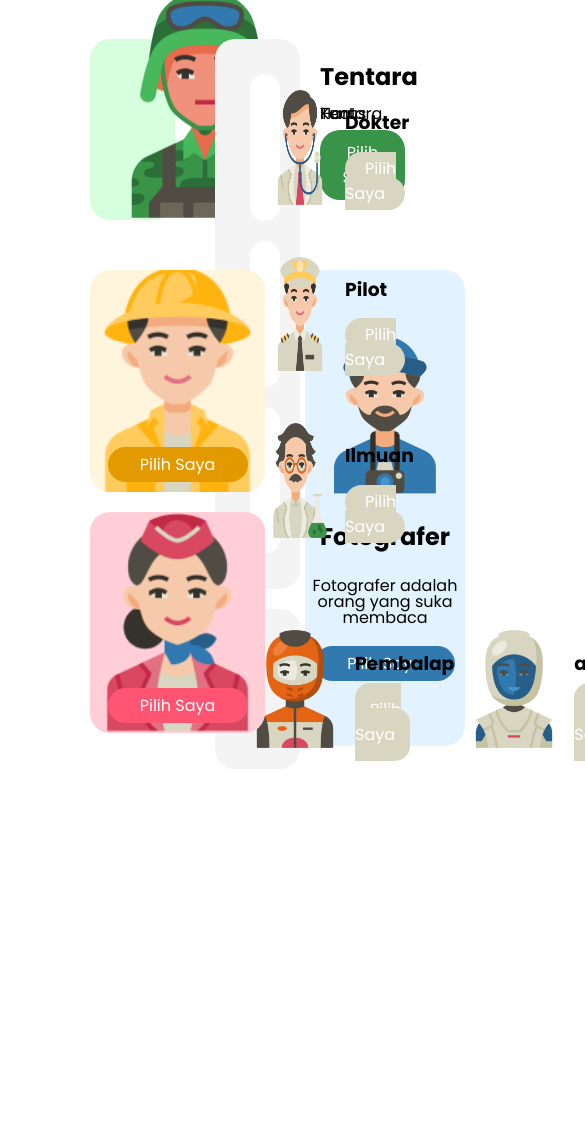
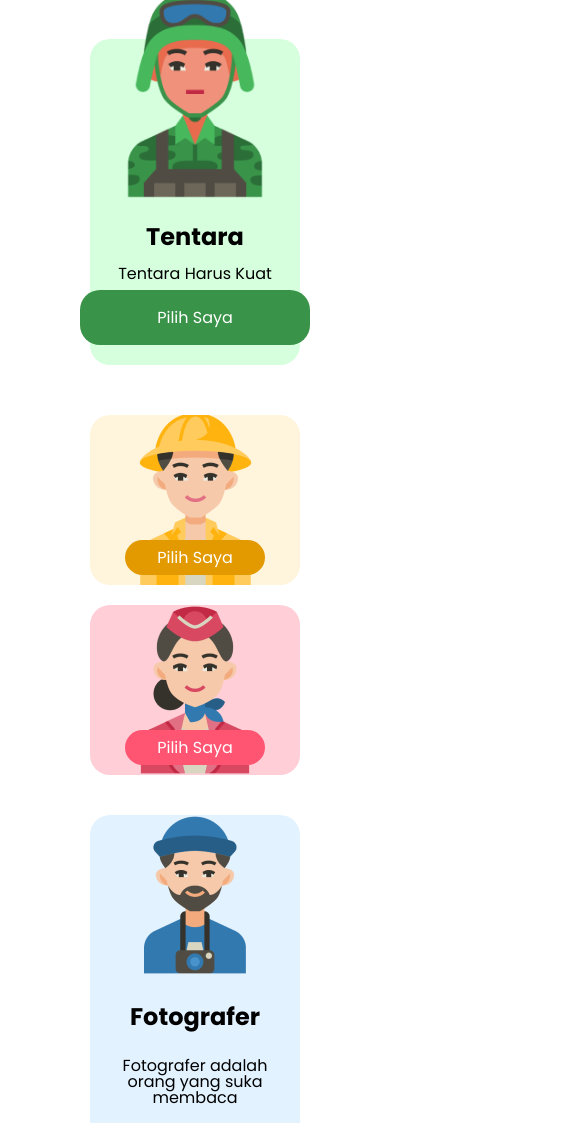
Before and after one commit to ItsMeRizall/ItsMeRizall.github.io, a plain HTML site: page Tugas-PWEBPR-C-3013/index.html in a window 390 px wide. Shown: the part 160-1283 px from the top of the page, 585 px wide, since content can reach past the window. Before the commit the page ends 949 px from the top, so only its background shows below. Drawn offline with Linux system fonts and the light colour scheme.

Commit message:
memperbaiki tampilan di hp

```diff
--- a/Tugas-PWEBPR-C-3013/style.css
+++ b/Tugas-PWEBPR-C-3013/style.css
@@ -403,3 +403,114 @@ h1{
     }
 
   }
+
+  @media screen and (max-width: 425px){
+    .profesi{
+        grid-template-columns: auto;
+        display: flex;
+        flex-direction: column;
+    }
+
+    .tentara{
+        flex-direction: column;
+    }
+
+    .detail-tentara {
+        align-items: center;
+    }
+
+    .detail-tentara a{
+        padding: 15px;
+        width: 200px;
+    }
+
+    .detail-tentara h2, p{
+        text-align: center;
+    }
+
+    .group-box1{
+        flex-direction: column;
+    }
+
+    .putih{
+        padding: 0;
+        background-color: white;
+    }
+
+    .profesi-putih{
+        flex-direction: column;
+        padding: 0;
+        position: relative;
+        justify-content: center;
+        align-items: center;
+        background-color: #E9E8E2;
+    }
+
+    .profesi-putih img{
+        width: 220px;
+    }
+
+    .profesi-putih .detail h3{
+        display: none;
+    }
+
+    .profesi-putih .detail{
+        position: absolute;
+        bottom: 0;
+        margin-bottom: 20px;
+    }
+
+    .driver{
+        flex-direction: column;
+        gap: 20px;
+        padding: 0px;
+    }
+
+    .driver .driver-card{
+        flex-direction: column;
+        position: relative;
+        justify-content: center;
+        align-items: center;
+        margin: 0;
+
+    }
+
+    .driver > .driver-card img{
+        width: max-content;
+    }
+
+    .driver .driver-card .detail{
+        display: flex;
+        text-align: center;
+        position: absolute;
+        bottom: 0;
+        margin-bottom: 20px;
+    }
+
+    .driver .driver-card:nth-child(1){
+        background-color: #FFDBC5;
+    }
+
+    .driver .driver-card:nth-child(1) h3{
+        display: none;
+    }
+
+    .driver .driver-card:nth-child(1) a{
+        background-color: #E36415;
+        width: 200px;
+
+    }
+
+    .driver .driver-card:nth-child(2){
+        background-color: #8FC5ED;
+    }
+
+    .driver .driver-card:nth-child(2) h3{
+        display: none;
+    }
+
+    .driver .driver-card:nth-child(2) a{
+        background-color: #275E87;
+        width: 200px;
+    }
+  }
```
